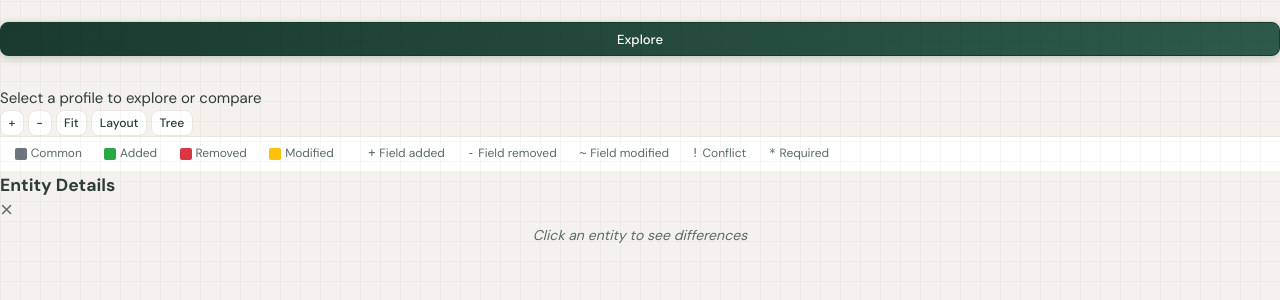
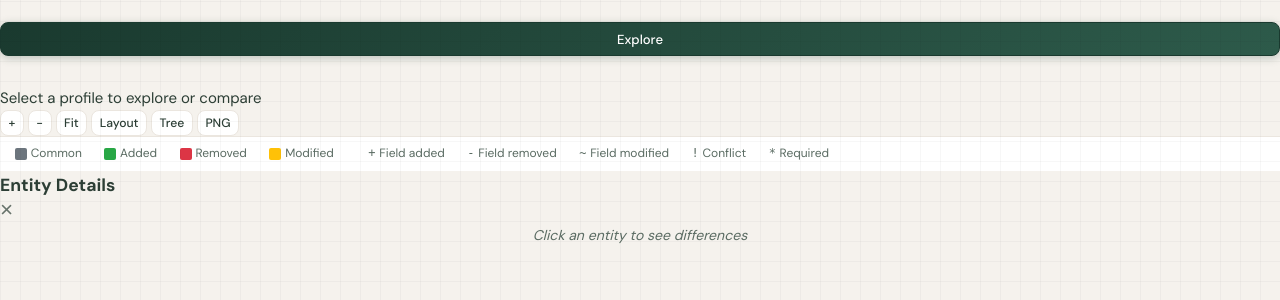
Before and after one commit to sorenwacker/metaseed-hub, a Python web app: template src/metaseed_hub/ui/templates/explore/index.html in a window 1280 px wide. Shown: the part 299-599 px from the top of the page. Run offline with Jinja, Linux system fonts and the light colour scheme; the template is opened without the code that fills it, so the values that code supplies are empty.

Commit message:
The hub explorer served the PNG export but had no button to reach it

```diff
--- a/src/metaseed_hub/ui/templates/explore/index.html
+++ b/src/metaseed_hub/ui/templates/explore/index.html
@@ -102,6 +102,9 @@
                 <button class="btn btn-sm" id="btn-hierarchical" onclick="toggleHierarchicalLayout()"
                         data-testid="btn-tree-layout"
                         title="Arrange entities as the containment tree they describe, root at the top">Tree</button>
+                <button class="btn btn-sm" onclick="ERD.exportPng(currentProfiles.join('_vs_').replaceAll('/', '-'))"
+                        data-testid="export-png"
+                        title="Download the whole graph as a PNG image">PNG</button>
             </div>
         </div>
         <div class="erd-canvas-wrapper">
```
Also changed, not shown: tests/test_the_explorer_exports_png.py (added, +19 -0 lines), CHANGELOG.md.
